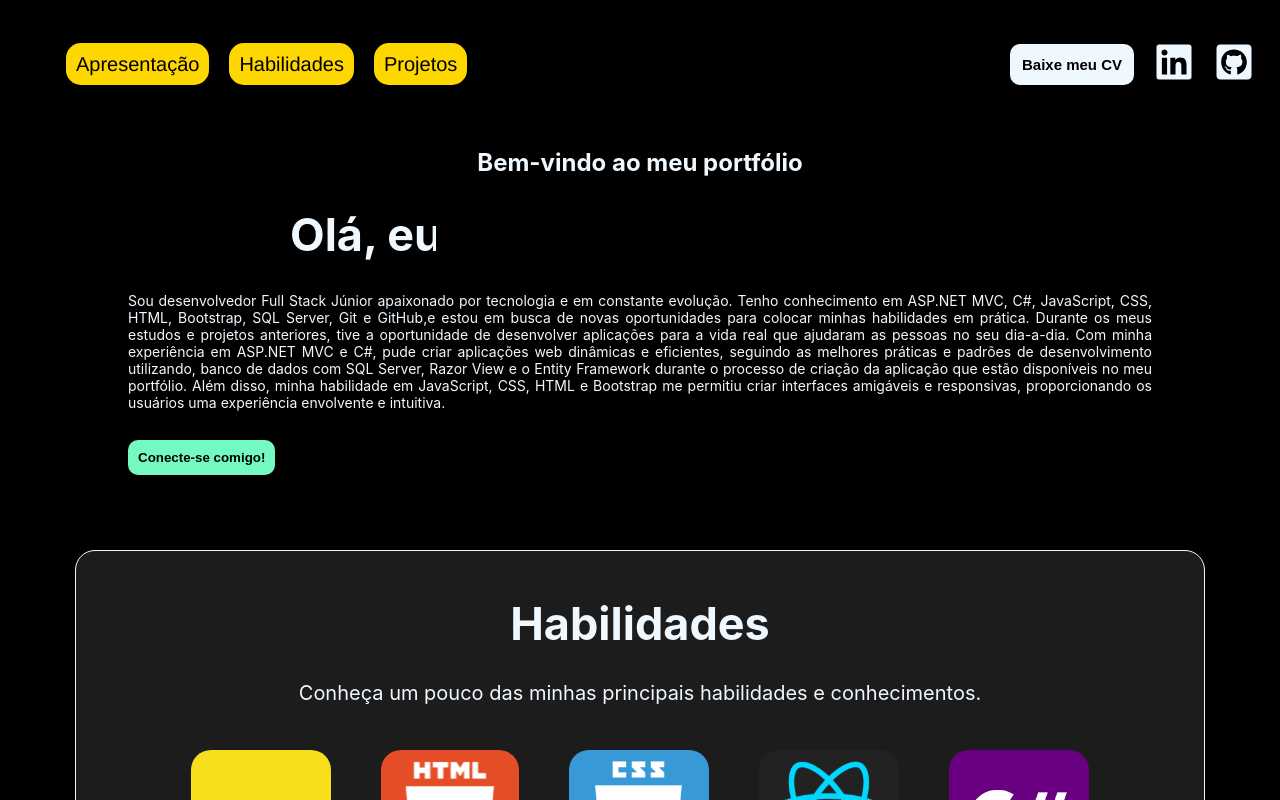
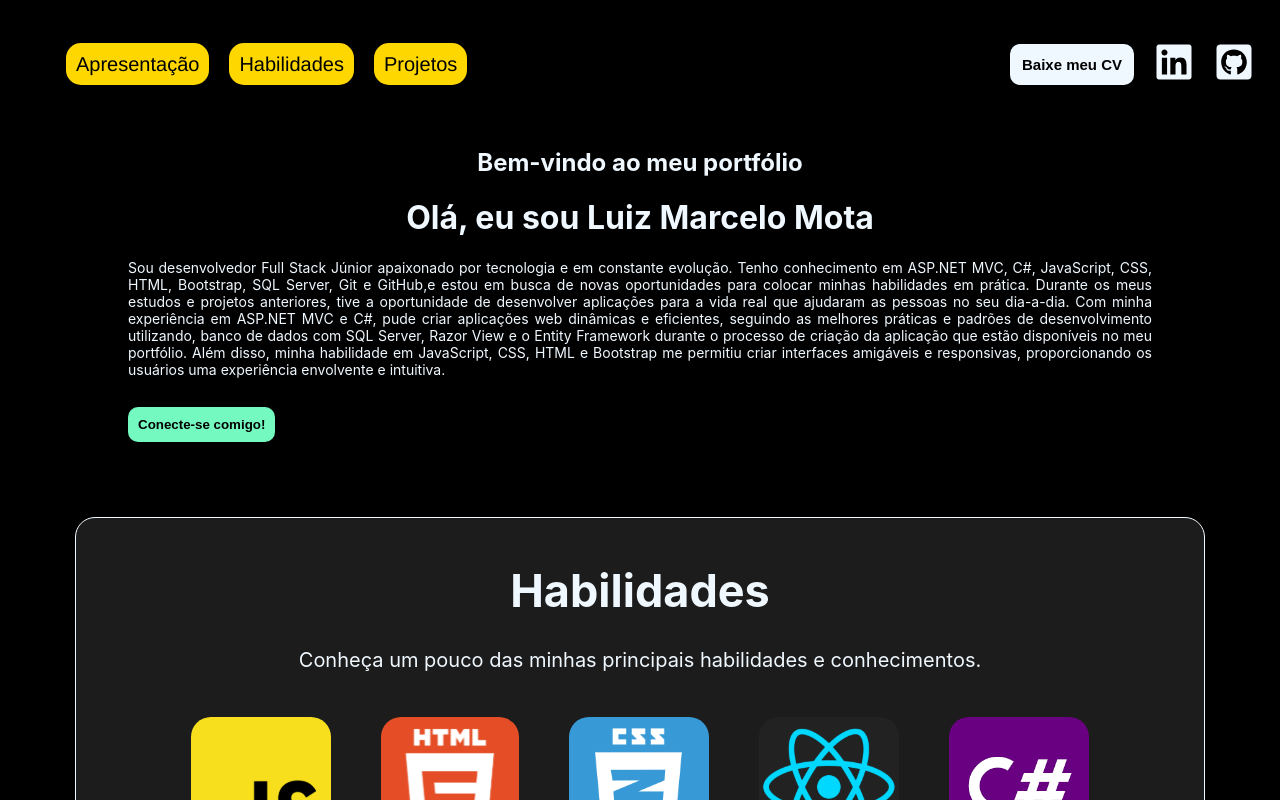
Before and after one commit to luizmarcelolm/portfolio_react, a React (Create React App) app: page / in a window 1280 px wide. Shown: the top 800 px of the page. Built offline with nearby package versions, Linux system fonts and the light colour scheme.

Commit message:
alt layout

```diff
--- a/src/componentes/section/Presentation.js
+++ b/src/componentes/section/Presentation.js
@@ -5,9 +5,7 @@ function Presentation(){
     return(
         <div className={styles.presentation} id="Presentation">
             <h2><strong>Bem-vindo ao meu portfólio</strong></h2>
-            <div className={styles.divNome}>
                <h1>Olá, eu sou Luiz Marcelo Mota</h1>
-            </div>
             <div className={styles.div}>
                 <p> Sou desenvolvedor Full Stack Júnior apaixonado por tecnologia e em constante evolução. Tenho conhecimento em ASP.NET MVC, C#, JavaScript, CSS, HTML, Bootstrap,
                 SQL  Server, Git e GitHub,e estou em busca de novas oportunidades para colocar minhas habilidades em prática. Durante os meus estudos e projetos anteriores,
--- a/src/componentes/section/Presentation.module.css
+++ b/src/componentes/section/Presentation.module.css
@@ -2,17 +2,17 @@
     text-align:center;
 }
 
-.presentation .divNome{
-    width: 700px;
+.presentation h1{
+   text-align: center;
 }
 
-.presentation h1{
+ /*
     text-align: justify;
     width: 0ch;
     font-size: 45px;
 
 
-    animation: mark .6s step-end infinite, write 6s steps(22, end) infinite;
+   animation: mark .6s step-end infinite, write 6s steps(22, end) infinite;
     white-space: nowrap;
     overflow: hidden;
     border-right: 6px solid;
@@ -38,6 +38,8 @@
         width: 0;
     }
 }
+
+*/
 
 .presentation div{
     margin: auto;
```
